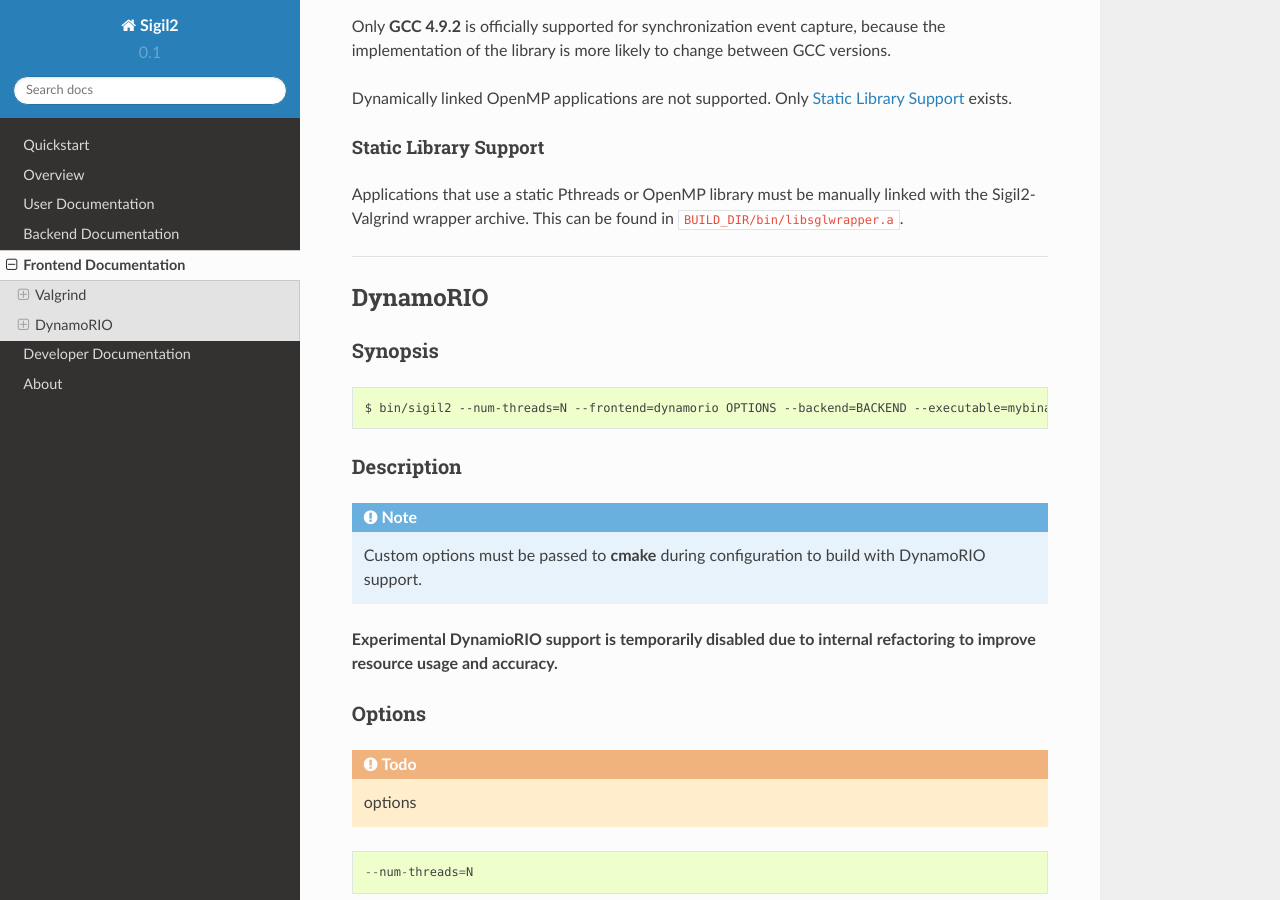
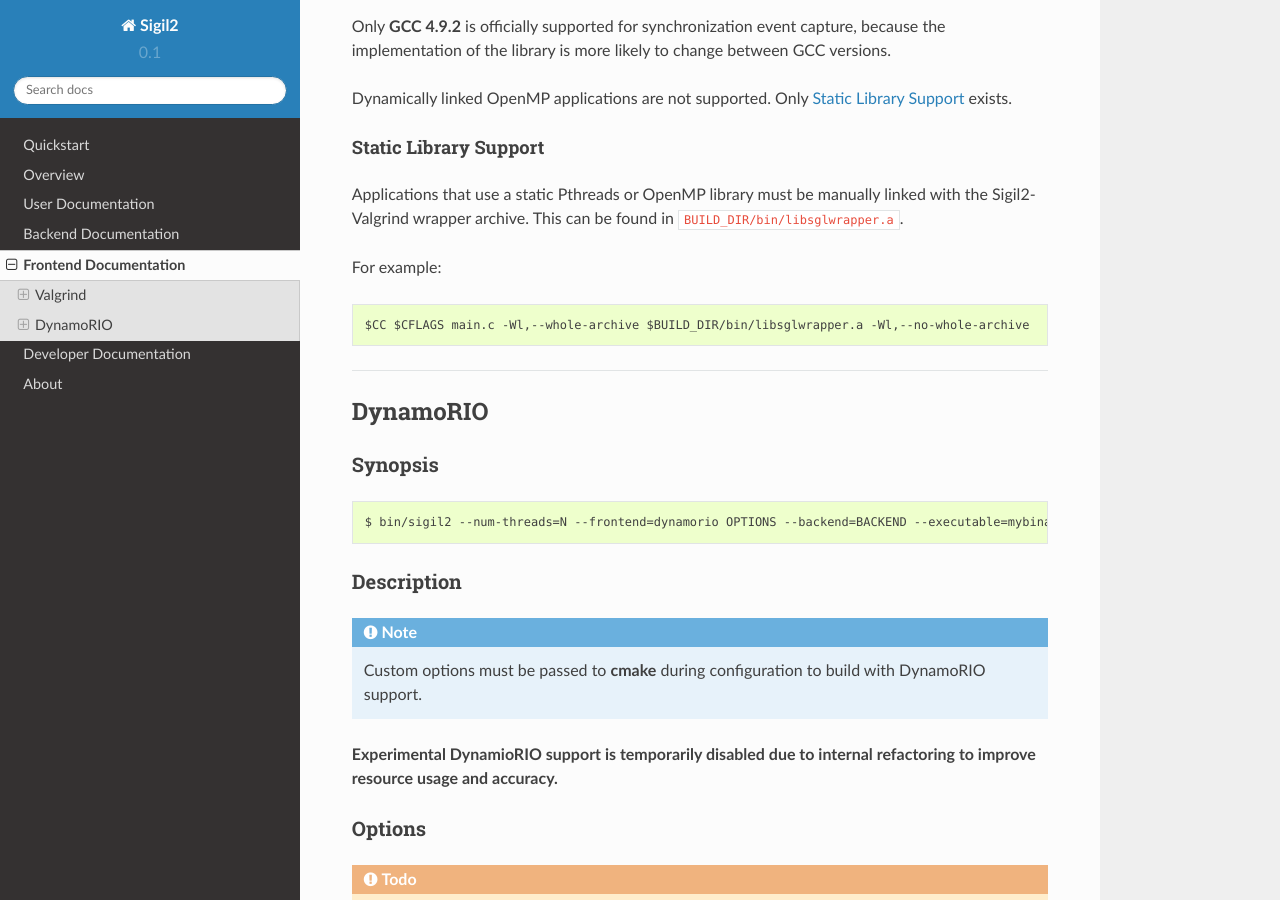
Before and after one commit to VANDAL/prism, a Sphinx documentation site: the page built from docs/source/frontends.rst, in a window 1280 px wide and 900 px high, scrolled down 1980 px. Built offline with Sphinx 7.4.7 and the Read the Docs theme 2.0.0, drawn with Linux system fonts in a browser that asks for light colours; formulas are drawn with MathJax 3.

Commit message:
Updated docs
[ci skip]

```diff
--- a/docs/source/frontends.rst
+++ b/docs/source/frontends.rst
@@ -105,6 +105,10 @@
 Sigil2-Valgrind wrapper archive.
 This can be found in ``BUILD_DIR/bin/libsglwrapper.a``.
 
+For example: ::
+
+$CC $CFLAGS main.c -Wl,--whole-archive $BUILD_DIR/bin/libsglwrapper.a -Wl,--no-whole-archive
+
 ----
 
 DynamoRIO
```
